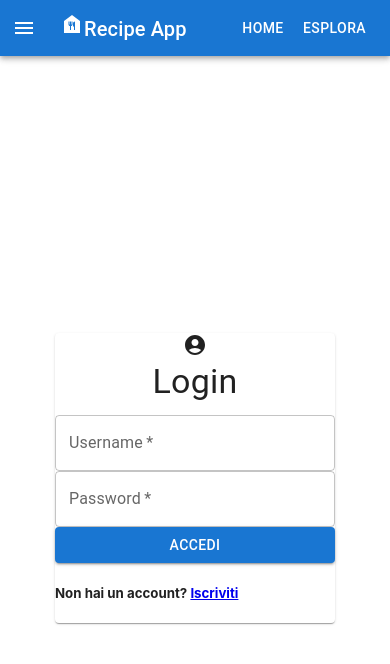
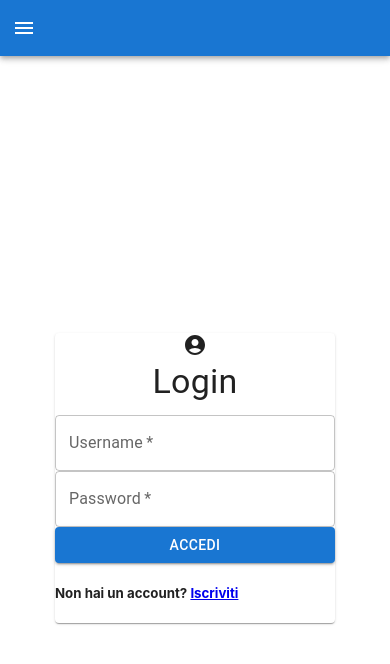
Before and after one commit to il3ni4/Progetto-Web, a React (Create React App) app in the folder client/: page / in a window 390 px wide. Shown: the top 664 px of the page. Built offline with nearby package versions, Linux system fonts and the light colour scheme.

Commit message:
Update Navbar.jsx

```diff
--- a/client/src/components/Navbar.jsx
+++ b/client/src/components/Navbar.jsx
@@ -11,13 +11,27 @@ import Sidebar from './Sidebar';
 import TextField from '@mui/material/TextField';
 import SearchIcon from '@mui/icons-material/Search';
 import { Link, useLocation } from 'react-router-dom';
-import { Grid2 } from '@mui/material';
+import { Grid2, MenuItem, Menu} from '@mui/material';
 import LogoutIcon from '@mui/icons-material/Logout';
 import axios from 'axios';
+import { useTheme, useMediaQuery } from '@mui/material';
+import ArrowDropDownIcon from '@mui/icons-material/ArrowDropDown';
+import Brightness4Icon from '@mui/icons-material/Brightness4';
+import Brightness7Icon from '@mui/icons-material/Brightness7';
+
+
+
+
 
 
 function Navbar ({ setView }) {
   const location = useLocation();
+  const theme = useTheme();
+  const isMobile = useMediaQuery(theme.breakpoints.down('sm'));
+  //useMediaQuery: Usa il breakpoint per rilevare se lo schermo è sotto una certa larghezza (in questo caso
+  // il breakpoint è sm per schermi piccoli, come i telefoni).
+
+
 
 
   const [open, setOpen] = useState(false)
@@ -47,9 +61,69 @@ function Navbar ({ setView }) {
       setOpen(!open)
   };
 
+  const [anchorEl, setAnchorEl] = useState(null);
+  const handleMenuClick = (event) => {
+    setAnchorEl(event.currentTarget); //imposta lo stato con l'elemento che ha generato l'evento, ovvero ArrowDropDownIcon
+  }; //funzione che gestisce apertura menù a tendina per dispositivi mobile
+
+  const handleMenuClose = () => {
+    setAnchorEl(null); //funzione che chiude menù a tendina, impostando lo stato su null
+  };
+
+  const mobileMenu = (
+    <Menu anchorEl={anchorEl} open={Boolean(anchorEl)} onClose= {handleMenuClose}>
+      <MenuItem  onClick ={handleMenuClose} component={Link} to="/home/myRecipes">
+      Home
+      </MenuItem>
+      <MenuItem component={Link} to="explore" onClick={handleMenuClose}>
+      Esplora
+      </MenuItem>
+      <MenuItem onClick={handleLogout}>
+      Logout
+      </MenuItem>
+      </Menu>
+  );
+  /*anchorEl={anchorEl} open={Boolean(anchorEl)} onClose= {handleMenuClose} colleghiamo il menu all'elemento di ancoraggio, se anchorEl è definito mostra il menu
+  e viene passata la funzione per chiudere il menu */
     return (
         <Box sx={{ flexGrow: 1 }}>
         <AppBar position='static'>
+        {isMobile? (
+          <>
+          <Box style = {{display: 'flex'}}>
+          <Toolbar>
+          <IconButton
+            edge ='start'
+            color ='inherit'
+            aria-label ='menu'
+            sx = {{mr:2}}
+            onClick ={toggleOpen}
+            >
+            <MenuIcon/>
+          </IconButton>
+          {location.pathname !== '/' && location.pathname !== '/signup'&& (
+            <Grid2 style = {{display : 'flex'}}>
+            <TextField
+            type="text"
+            variant="standard"
+            placeholder="Cerca una ricetta..."
+            value={searchQuery} //impostato il valore di input al valore attuale dello stato, se searchQuery cambia, il campo di input cambierà automaticamente
+            onChange={handleSearchChange}
+            sx={{backgroundColor: 'white'}}
+            />
+          <Button variant ="contained" color="primary" component={Link} to={`/searchRecipe?title=${searchQuery}`} onClick={handleSearchSubmit}><SearchIcon/></Button>
+          </Grid2>)}
+          </Toolbar>
+          {location.pathname !== '/' && location.pathname !== '/signup'&& (<Button color = "inherit">
+          {localStorage.getItem('darkMode') === 'true' ? <Brightness7Icon /> : <Brightness4Icon />}
+          </Button>)}
+          {location.pathname !== '/' && location.pathname !== '/signup'&& (<IconButton edge = "end" color = "inherit" onClick={handleMenuClick} >
+          <ArrowDropDownIcon/>
+          </IconButton>)}
+          {mobileMenu}
+          </Box>
+          </>
+        ) : (
           <Toolbar>
           <IconButton
             edge ='start'
@@ -78,6 +152,7 @@ function Navbar ({ setView }) {
           </Grid2>)}
           {location.pathname!== '/' && location.pathname!== '/signup' && (<Button color="inherit" onClick={handleLogout}><LogoutIcon /></Button>)}
           </Toolbar>
+        )}
         </AppBar>
         <Sidebar isOpen={open} toggleOpen={toggleOpen} setView={setView}/>
         </Box>
```
